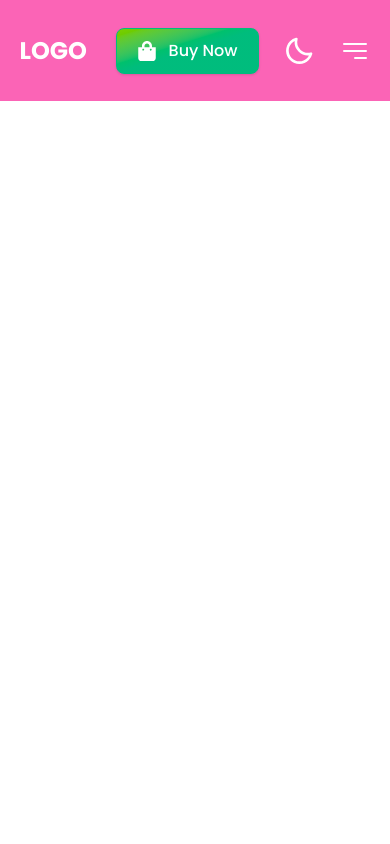
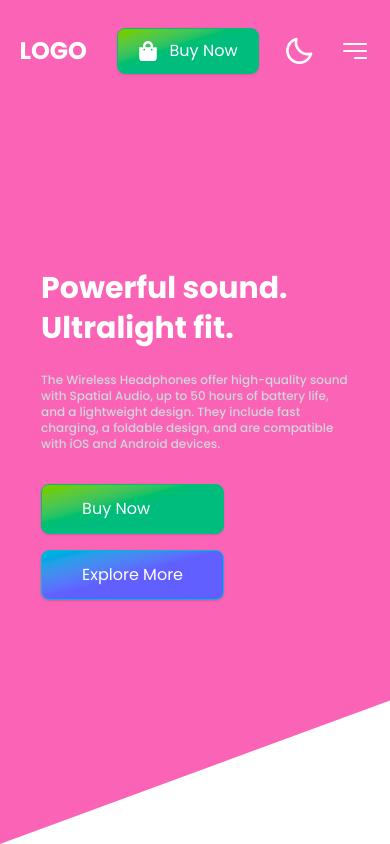
Before and after one commit to gabriellamsa/nextjs-product-landing, a Next.js app: page / in a window 390 px wide. Built offline with nearby package versions, Linux system fonts and the light colour scheme.

Commit message:
feat: add Hero section with responsive design and custom background clip style

```diff
--- /dev/null
+++ b/src/app/components/home/Hero.tsx
@@ -0,0 +1,47 @@
+import Image from "next/image";
+
+export const Hero = () => {
+  return (
+    <div className="relative w-full h-screen flex justify-center flex-col bg-pink-400 bg_clip px-6 sm:px-0">
+      <div className="w-[90%] md:w-[80%] mx-auto items-center grid grid-cols-1 xl:grid-cols-2 gap-10">
+        <div>
+          <h1 className="text-3xl md:text-4xl text-white lg:text-5xl mt-6 mb-6 font-bold leading-[2.5rem] md:leading-[3.5rem]">
+            Powerful sound. <br />
+            Ultralight fit.
+          </h1>
+          <p className="text-xs sm:text-sm md:text-base font-medium text-gray-300">
+            The Wireless Headphones offer high-quality sound with Spatial Audio,
+            up to 50 hours of battery life, and a lightweight design. They
+            include fast charging, a foldable design, and are compatible with
+            iOS and Android devices.
+          </p>
+
+          <div className="mt-8 flex flex-col sm:flex-row w-fit sm:items-center space-y-4 sm:space-y-0 sm:space-x-4">
+            <a
+              href="#_"
+              className="relative overflow-hidden px-10 py-3 text-white border border-emerald-500 rounded-lg shadow-sm cursor-pointer hover:text-gray-600 bg-gradient-to-br from-lime-500 via-emerald-500 to-emerald-500 whitespace-nowrap"
+            >
+              Buy Now
+            </a>
+
+            <a
+              href="#_"
+              className="relative overflow-hidden px-10 py-3 text-white border border-cyan-500 rounded-lg shadow-sm cursor-pointer hover:text-gray-600 bg-gradient-to-br from-cyan-500 via-indigo-500 to-indigo-500 whitespace-nowrap"
+            >
+              Explore More
+            </a>
+          </div>
+        </div>
+
+        <div className="mx-auto hidden xl:block pl-10">
+          <Image
+            src="/images/hero.png"
+            alt="headphone image"
+            width={780}
+            height={780}
+          />
+        </div>
+      </div>
+    </div>
+  );
+};
--- a/src/app/components/home/Home.tsx
+++ b/src/app/components/home/Home.tsx
@@ -1,3 +1,9 @@
+import { Hero } from "./Hero";
+
 export const HomePage = () => {
-  return <div className="overflow-hidden">Home</div>;
+  return (
+    <div className="overflow-hidden">
+      <Hero />
+    </div>
+  );
 };
--- a/src/app/components/navbar/Navbar.tsx
+++ b/src/app/components/navbar/Navbar.tsx
@@ -25,8 +25,8 @@ export const Navbar = ({ openNav }: Props) => {
   return (
     <div
       className={`transition-all ${
-        navBg ? "bg-pink-500" : "fixed"
-      } duration-200 h-[12vh] z-[100] fixed w-full bg-pink-400`}
+        navBg ? "bg-pink-400" : "fixed"
+      } duration-200 h-[12vh] z-[100] fixed w-full`}
     >
       <div className="flex items-center h-full sm:w-[80%] w-[90%] mx-auto relative">
         {/* LOGO */}
@@ -51,7 +51,7 @@ export const Navbar = ({ openNav }: Props) => {
         <div className="absolute right-0 flex items-center space-x-4">
           <a
             href="#_"
-            className="inline-flex items-center justify-center px-5 py-2.5 text-base font-medium text-center text-white border border-emerald-500 rounded-lg shadow-sm cursor-pointer hover:text-gray-600 bg-gradient-to-br from-lime-500 via-emerald-500 to-emerald-500 whitespace-nowrap"
+            className="inline-flex items-center justify-center px-5 py-2.5 text-base text-center text-white border border-emerald-500 rounded-lg shadow-sm cursor-pointer hover:text-gray-600 bg-gradient-to-br from-lime-500 via-emerald-500 to-emerald-500 whitespace-nowrap"
           >
             <FaShoppingBag className="mr-3 w-5 h-5" />
             <span className="relative">Buy Now</span>
--- a/src/app/globals.css
+++ b/src/app/globals.css
@@ -1,3 +1,9 @@
 @import "tailwindcss";
 
+@layer components {
+  .bg_clip {
+    clip-path: polygon(50% 0%, 100% 0, 100% 60%, 100% 83%, 0 100%, 0% 60%, 0 0);
+  }
+}
+
 @custom-variant dark (&:where(.dark, .dark *));
```
